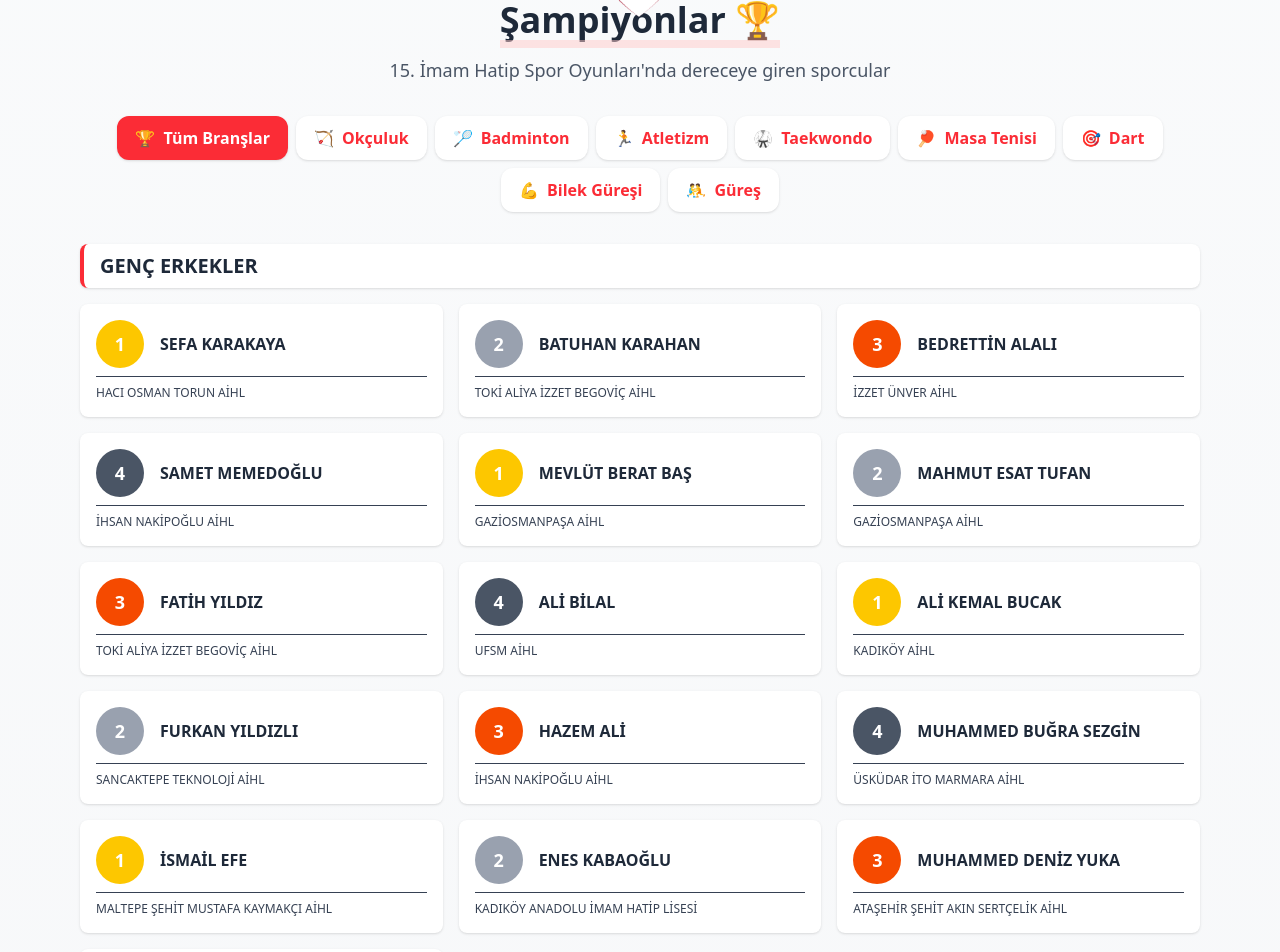
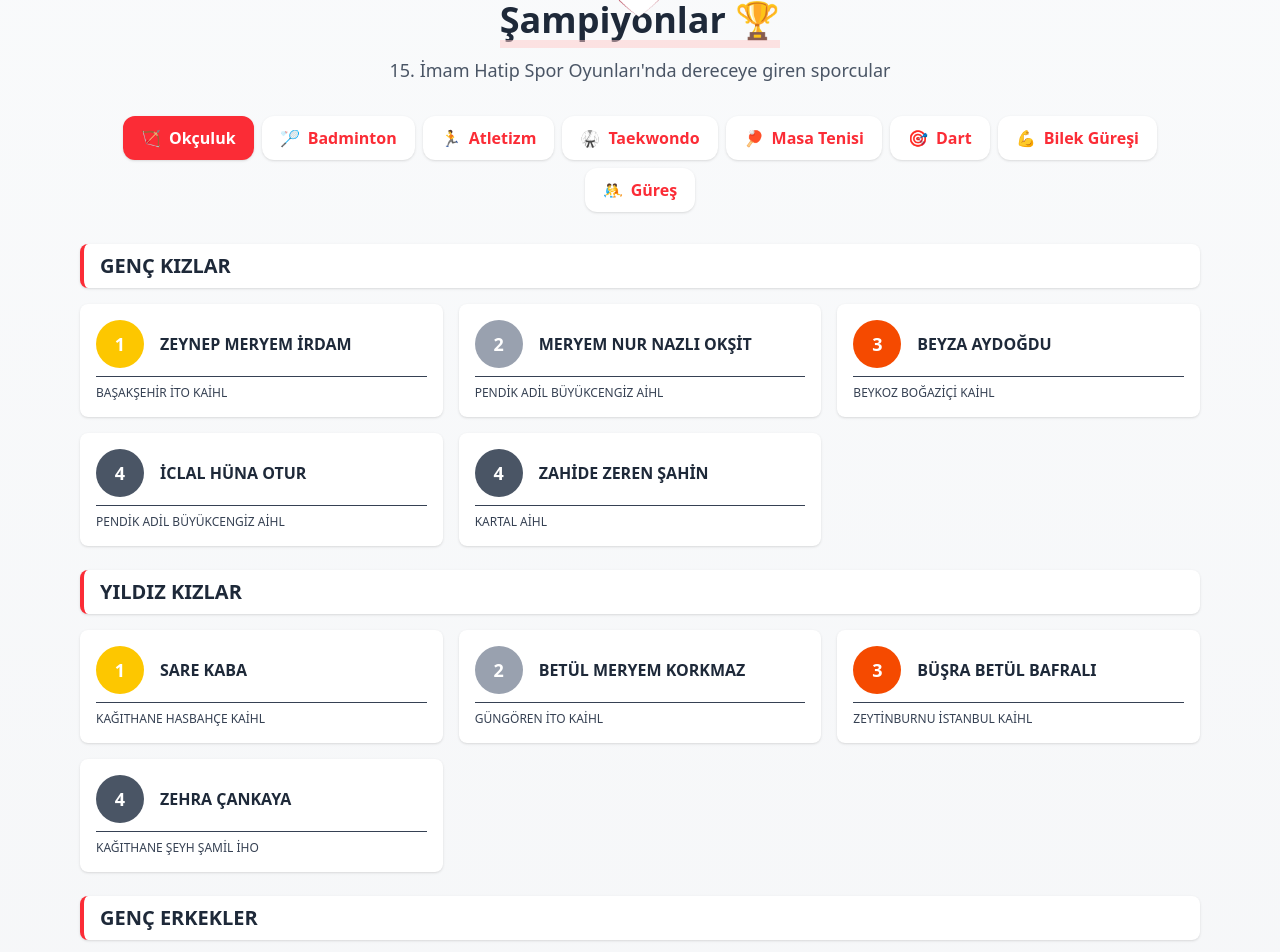
Before and after one commit to ondertalhatorpil/imamhatipsporoyunlari.com, a React (Vite) app in the folder frontend/: page /dereceye-girenler in a window 1280 px wide. Shown: the part 100-1052 px from the top of the page. Built offline with nearby package versions, Linux system fonts and the light colour scheme.

Commit message:
feat: derece update

```diff
--- a/frontend/src/pages/awards/DerecePage.jsx
+++ b/frontend/src/pages/awards/DerecePage.jsx
@@ -2,7 +2,6 @@ import React, { useState, useEffect } from "react";
 
 // Spor dalları tanımı
 const sports = [
-  { id: 'all', title: 'Tüm Branşlar', icon: '🏆' },
   { id: 'archery', title: 'Okçuluk', icon: '🏹' },
   { id: 'badminton', title: 'Badminton', icon: '🏸' },
   { id: 'atletizm', title: 'Atletizm', icon: '🏃' },
@@ -17,7 +16,7 @@ const sports = [
 const DerecePage = () => {
   const [allResults, setAllResults] = useState([]);
   const [loading, setLoading] = useState(true);
-  const [selectedSport, setSelectedSport] = useState('all');
+  const [selectedSport, setSelectedSport] = useState('archery');
   const [currentPage, setCurrentPage] = useState(1);
   const [totalPages, setTotalPages] = useState(1);
   const ITEMS_PER_PAGE = 5;
```
